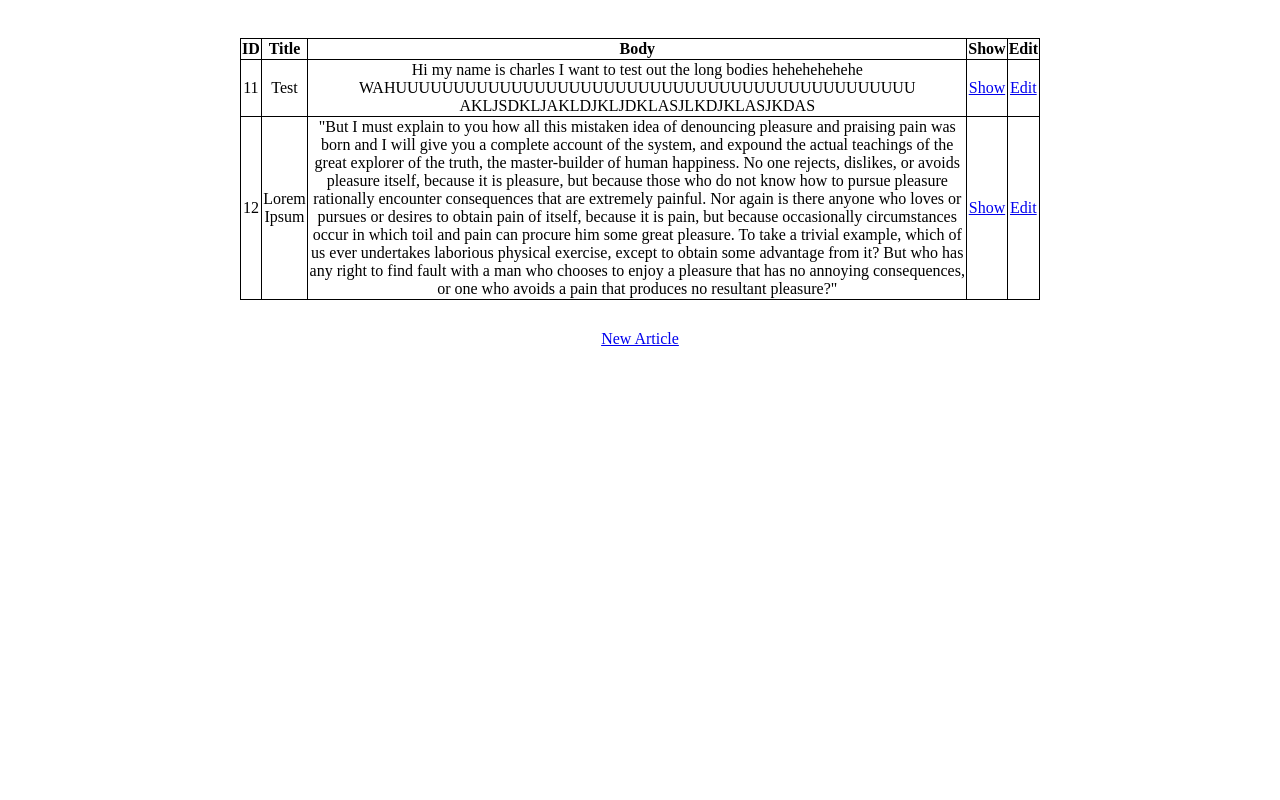
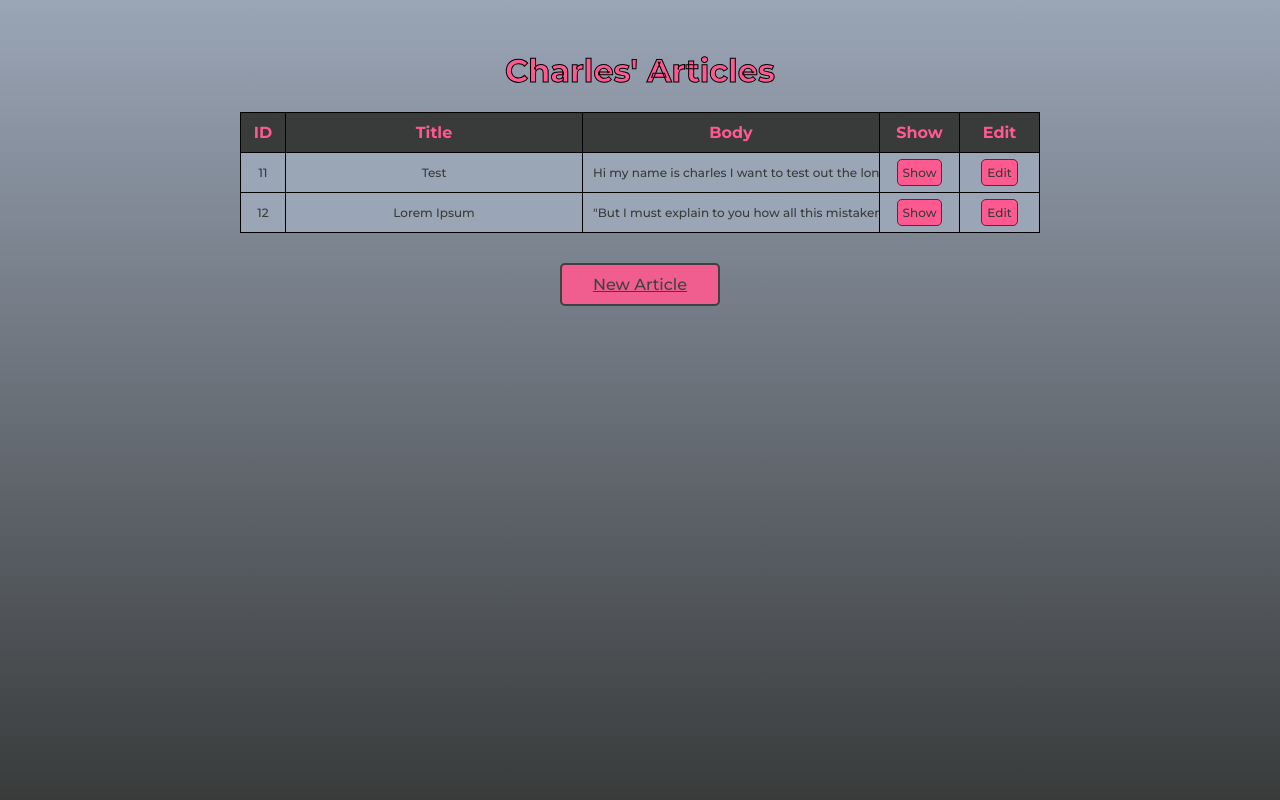
Before and after one commit to charlessamoy2/blog, a Rails app: template app/views/articles/index.html.erb in a window 1280 px wide. Run offline with Rails 7, Linux system fonts and the light colour scheme; the template is opened without the code that fills it, so the values that code supplies are empty; data comes from the database, SQL or seed files in the repository; both versions use the stored data as it was after the commit; style sheets or scripts are compiled from the project's sources.

Commit message:
added styling

```diff
--- a/app/assets/stylesheets/style.css
+++ b/app/assets/stylesheets/style.css
@@ -1,11 +1,25 @@
+@import url('https://fonts.googleapis.com/css2?family=Montserrat:ital,wght@0,500;0,700;1,400&display=swap');
+
+/* declare general styles */
+*{
+    box-sizing: border-box;
+    list-style: none;
+    font-family: 'Montserrat', sans-serif;
+}
+
 html {
     padding: 30px 0px;
+    height: 100%;
+    background-image: linear-gradient( rgba(154,165,182,1), #393B3B);
+    background-repeat: no-repeat;
+    background-size: auto;
 }
 
 table {
     width: 800px;
     height: fit-content;
-    overflow-y: auto;
+    table-layout: fixed;
+    white-space: pre;
     margin: auto;
     border-collapse: collapse
 }
@@ -14,12 +28,92 @@ table, th, td {
     border: 1px solid black
 }
 
-td {
+th, td {
     text-align: center;
+    height: 40px;
+    overflow: hidden;
 }
 
-.btn-edit {
+th {
+    background-color: #393B3B;
+    color: #FE5A90;
+}
 
+th:first-child {
+    width: 45px;
+}
+
+td {
+    background-color: #9AA5B6;
+    color: #393B3B;
+    padding: 10px;
+    font-size: 12px;
+}
+
+.table-btns {
+    width: 80px;
+}
+
+td>a {
+    background-color: #FE5A90;
+    color:  #393B3B;
+    padding: 5px;
+    border: 1px solid #393B3B;
+    border-radius: 5px;
+    text-decoration: none;
+}
+
+.btn-link-to {
+    width: 160px;
+    height: fit-content;
+    padding: 10px;
+    font-size: 16px;
+    margin: auto;
+    border: 2px solid #393B3B;
+    border-radius: 5px;
+    background-color: #FE5A90;
+    color: #393B3B;
+    opacity: 90%;
+}
+
+.btn-link-to:hover {
+    opacity: 50%;
+}
+
+td>a:hover {
+    opacity: 80%;
+}
+
+h1 {
+    text-align: center;
+    color: #FE5A90;
+    -webkit-text-stroke-width: 1px;
+    -webkit-text-stroke-color: black;
+}
+
+.show-div {
+    width: 90vw;
+    height: 80vh;
+    margin: auto;
+    padding: 10px 50px;
+    border: 1px solid #393B3B;
+    border-radius: 10px;
+    background-color: rgba(245, 245, 245, 0.20);
+    overflow-y: auto;
+}
+
+.show-div>h1 {
+    border-bottom: 4px solid #393B3B;
+    padding-bottom: 20px;
+    width: 100%;
+    margin: 10px auto;
+}
+
+.show-div>p {
+    text-align: justify;
+    margin-top: 30px;
+    padding: 10px;
+    line-height: 30px;
 }
 
 .btn-link-to {
--- a/app/views/articles/index.html.erb
+++ b/app/views/articles/index.html.erb
@@ -1,13 +1,13 @@
 <%= stylesheet_link_tag 'style.css' %>
-
+<h1> Charles' Articles </h1>
 <table>
     <thead>
         <tr>
             <th>ID</th>
             <th>Title</th>
             <th>Body</th>
-            <th>Show</th>
-            <th>Edit</th>
+            <th class="table-btns">Show</th>
+            <th class="table-btns">Edit</th>
         </tr>
     </thead>
 
@@ -17,8 +17,8 @@
                 <td><%= article.id%></td>
                 <td><%= article.name%></td>
                 <td><%= article.body%></td>
-                <td><%= link_to 'Show', show_article_path(:id => article.id)%>
-                <td><%= link_to 'Edit', edit_article_path(:id => article.id), class: "btn-edit" %></td>
+                <td><%= link_to 'Show', show_article_path(:id => article.id)%></td>
+                <td><%= link_to 'Edit', edit_article_path(:id => article.id)%></td>
             </tr>
         <% end %>
     </tbody>
```
Also changed, not shown: other parts of app/assets/stylesheets/style.css (+66 -0 lines), app/views/articles/edit.html.erb (+11 -11 lines), app/views/articles/new.html.erb (+13 -11 lines), app/views/articles/show.html.erb (+5 -3 lines), db/development.sqlite3, 1 other file.
